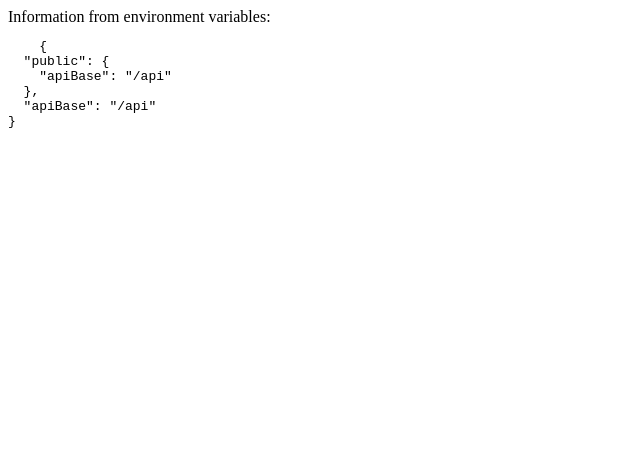
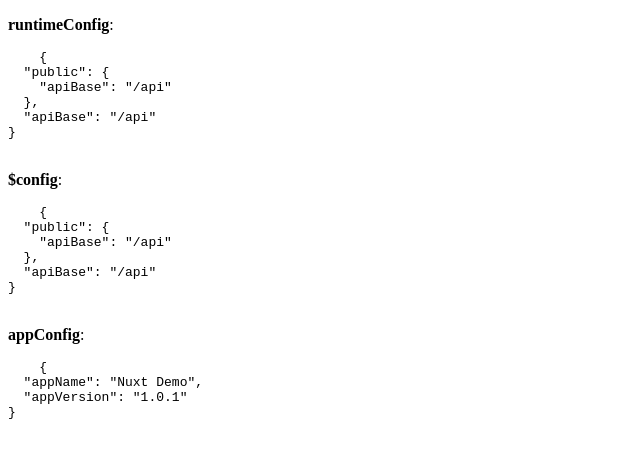
Before and after one commit to ijklim/nuxt3-demo, a Nuxt app: page / in a window 1280 px wide. Shown: the top 458 px of the page, without its empty margins (0-640 px from the left). Built offline with nearby package versions, Linux system fonts and the light colour scheme.

Commit message:
Add application configuration

```diff
--- /dev/null
+++ b/app.config.ts
@@ -0,0 +1,5 @@
+// https://nuxt.com/docs/getting-started/configuration
+export default defineAppConfig({
+  appName: 'Nuxt Demo',
+  appVersion: '1.0.1',
+});
--- a/components/Main.vue
+++ b/components/Main.vue
@@ -1,11 +1,29 @@
 <script setup>
+  // https://nuxt.com/docs/getting-started/configuration
+  // Environment variables from `/nuxt.config.ts`
   const runtimeConfig = useRuntimeConfig();
+  // const runtimeConfig = 'static value';
+
+  // Application configurations from `/app.config.ts`
+  const appConfig = useAppConfig();
 </script>
 
 <template>
-  Information from environment variables:
+  <p><strong>runtimeConfig</strong>:</p>
 
   <pre>
     {{ runtimeConfig }}
   </pre>
+
+  <p><strong>$config</strong>:</p>
+
+  <pre>
+    {{ $config }}
+  </pre>
+
+  <p><strong>appConfig</strong>:</p>
+
+  <pre>
+    {{ appConfig }}
+  </pre>
 </template>
--- a/nuxt.config.ts
+++ b/nuxt.config.ts
@@ -1,6 +1,7 @@
 // https://nuxt.com/docs/api/configuration/nuxt-config
 export default defineNuxtConfig({
   devtools: { enabled: true },
+  // https://nuxt.com/docs/getting-started/configuration
   runtimeConfig: {
     // The private keys which are only available server-side
     apiSecret: process.env.NUXT_API_SECRET,
```
Also changed, not shown: 1 other file (tests, documents, lock files or other folders).
